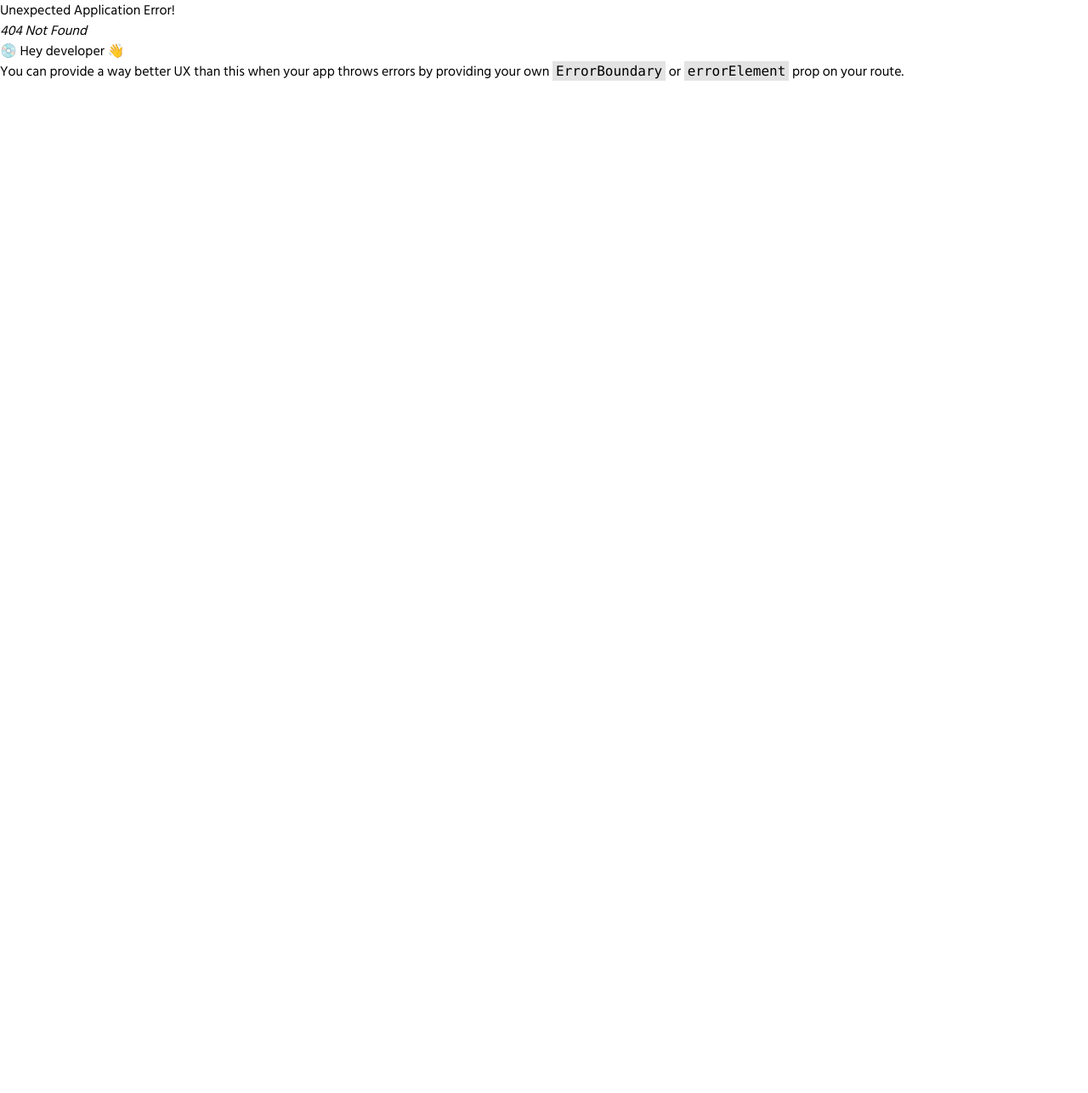
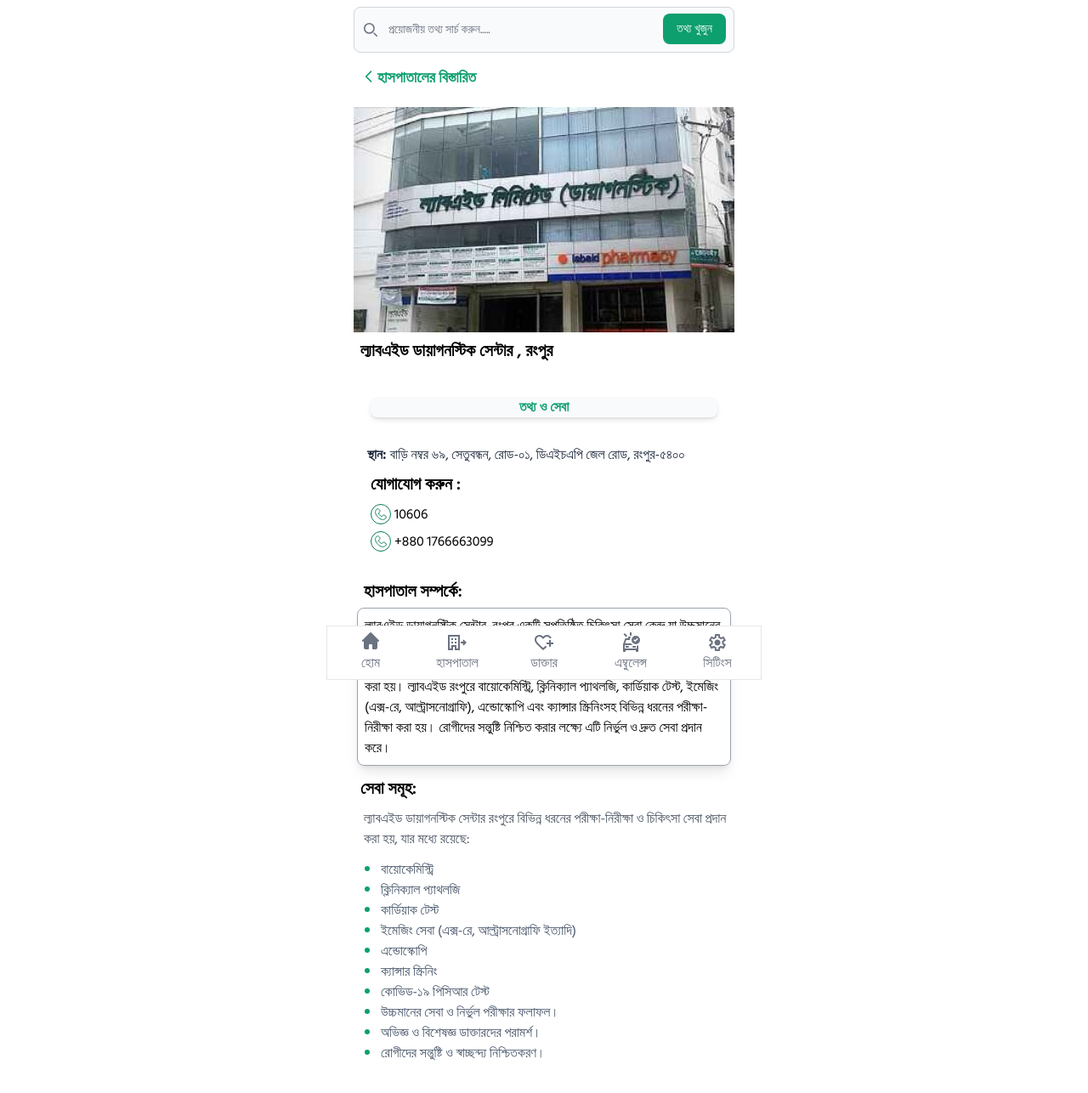
Before and after one commit to dev-juwelhossain/medizon-front-end, a React (Vite) app: page /labaid in a window 1280 px wide. Before the commit this address had no page. Shown: the top 1286 px of the page at 85% size. Before the commit the page ends 800 px from the top, so only its background shows below. Built offline with nearby package versions, Linux system fonts and the light colour scheme.

Commit message:
labaid details add

```diff
--- a/src/component/Hospitals.jsx
+++ b/src/component/Hospitals.jsx
@@ -105,7 +105,7 @@
                 <p className="text-[13px] m-1 "> +৮৮০-১৩১১২৩৪৫ </p>
                 <p className="text-[13px] m-1">ধাপ রোড , মেডিকেল মোড়</p>
               </div>
-              <a
+              <NavLink to='/labaid'
                 href="#"
                 className="inline-flex items-center px-2  mt-2 font-normal text-center text-black  bg-white rounded-md text-[13px] hover:shadow-md"
               >
@@ -127,7 +127,7 @@
                     d="m9 5 7 7-7 7"
                   />
                 </svg>
-              </a>
+              </NavLink>
             </div>
           </div>
         </div>
--- a/src/main.jsx
+++ b/src/main.jsx
@@ -17,6 +17,7 @@
 import DetailsOneHospitals from "./pages/DetailsOneHospitals.jsx";
 import Settings from "./pages/Settings.jsx";
 import ExpertDoctors from "./pages/ExpertDoctors.jsx";
+import Labaid from "./pages/Labaid.jsx";
 
 const router = createBrowserRouter([
   {
@@ -59,6 +60,10 @@
         path: "/expert-doctors",
         element: <ExpertDoctors />,
       },
+      {
+        path: "/labaid",
+        element: <Labaid />,
+      },
     ],
   },
 ]);
--- /dev/null
+++ b/src/pages/Labaid.jsx
@@ -0,0 +1,158 @@
+import { NavLink } from "react-router";
+
+const Labaid = () => {
+  return (
+    <div>
+      <div className="max-w-md m-3 mx-auto">
+        {/* back button */}
+        <NavLink
+          to="/hospitals"
+          className="inline-flex px-2 py-1 mb-4 text-lg font-semibold text-green-500 dark:text-white"
+        >
+          <a href="">
+            <svg
+              className="w-5 h-5 text-green-500 mt-[2px] dark:text-white"
+              aria-hidden="true"
+              xmlns="http://www.w3.org/2000/svg"
+              width="22"
+              height="22"
+              fill="none"
+              viewBox="0 0 24 24"
+            >
+              <path
+                stroke="currentColor"
+                strokeLinecap="round"
+                strokeLinejoin="round"
+                strokeWidth="2"
+                d="m15 19-7-7 7-7"
+              />
+            </svg>
+          </a>
+          <h3 className="">হাসপাতালের বিস্তারিত </h3>
+        </NavLink>
+
+        {/* hospital details start here */}
+        <section>
+          <div>
+            <img
+              src="../../img/labaid.jpg"
+              alt="Rangpur Medical Hospital"
+              className="w-full h-auto "
+            />
+          </div>
+
+          <div className="m-2">
+            <h2 className="text-xl font-semibold">
+              ল্যাবএইড ডায়াগনস্টিক সেন্টার , রংপুর
+            </h2>
+            {/* information button */}
+            <div className="mt-10 ">
+              <h4 className="px-3 mx-3 ml-3 font-semibold text-center text-green-500 rounded-lg shadow-md bg-gray-50">
+                তথ্য ও সেবা
+              </h4>
+            </div>
+            <br />
+
+            {/* information section */}
+
+            <div>
+              <div className="m-2">
+                <h3 className="text-medium text-slate-800">
+                  <span className="font-bold">স্থান: </span> বাড়ি নম্বর ৬৯, সেতুবন্ধন, রোড-০১, ডিএইচএপি জেল রোড, রংপুর-৫৪০০
+                </h3>
+              </div>
+
+              {/* contact info */}
+              <h3 className="ml-3 mb-2 font-semibold text-[20px]">
+                যোগাযোগ করুন :
+              </h3>
+
+              <div className="flex items-center mb-2 ml-3 space-x-1">
+                <svg
+                  className="w-[24px] h-[24px] text-green-600 dark:text-white  border border-green-600 rounded-xl"
+                  aria-hidden="true"
+                  xmlns="http://www.w3.org/2000/svg"
+                  width="24"
+                  height="24"
+                  fill="none"
+                  viewBox="0 0 24 24"
+                >
+                  <path
+                    stroke="currentColor"
+                    strokeLinecap="round"
+                    strokeLinejoin="round"
+                    strokeWidth="1"
+                    d="M18.427 14.768 17.2 13.542a1.733 1.733 0 0 0-2.45 0l-.613.613a1.732 1.732 0 0 1-2.45 0l-1.838-1.84a1.735 1.735 0 0 1 0-2.452l.612-.613a1.735 1.735 0 0 0 0-2.452L9.237 5.572a1.6 1.6 0 0 0-2.45 0c-3.223 3.2-1.702 6.896 1.519 10.117 3.22 3.221 6.914 4.745 10.12 1.535a1.601 1.601 0 0 0 0-2.456Z"
+                  />
+                </svg>
+                <p>10606</p>
+              </div>
+              <div className="flex items-center ml-3 space-x-1">
+                <svg
+                  className="w-[24px] h-[24px] text-green-600 border border-green-600 rounded-xl dark:text-white"
+                  aria-hidden="true"
+                  xmlns="http://www.w3.org/2000/svg"
+                  width="24"
+                  height="24"
+                  fill="none"
+                  viewBox="0 0 24 24"
+                >
+                  <path
+                    stroke="currentColor"
+                    strokeLinecap="round"
+                    strokeLinejoin="round"
+                    strokeWidth="1"
+                    d="M18.427 14.768 17.2 13.542a1.733 1.733 0 0 0-2.45 0l-.613.613a1.732 1.732 0 0 1-2.45 0l-1.838-1.84a1.735 1.735 0 0 1 0-2.452l.612-.613a1.735 1.735 0 0 0 0-2.452L9.237 5.572a1.6 1.6 0 0 0-2.45 0c-3.223 3.2-1.702 6.896 1.519 10.117 3.22 3.221 6.914 4.745 10.12 1.535a1.601 1.601 0 0 0 0-2.456Z"
+                  />
+                </svg>
+                <p>+880 1766663099</p>
+              </div>
+            </div>
+            <br />
+          </div>
+          <div>
+            <h2 className="ml-3 text-[20px] font-semibold">
+              হাসপাতাল সম্পর্কে:{" "}
+            </h2>
+            <div className="m-1">
+              <p className="p-2 border border-gray-400 rounded-lg shadow-lg">
+              ল্যাবএইড ডায়াগনস্টিক সেন্টার, রংপুর একটি সুপ্রতিষ্ঠিত চিকিৎসা সেবা কেন্দ্র যা উচ্চমানের ডায়াগনস্টিক সেবা প্রদান করে। এটি রংপুর শহরের ধাপ জেল রোডে অবস্থিত। এখানে আধুনিক প্রযুক্তি এবং অভিজ্ঞ বিশেষজ্ঞদের মাধ্যমে রোগ নির্ণয় এবং চিকিৎসা সেবা প্রদান করা হয়। ল্যাবএইড রংপুরে বায়োকেমিস্ট্রি, ক্লিনিক্যাল প্যাথলজি, কার্ডিয়াক টেস্ট, ইমেজিং (এক্স-রে, আল্ট্রাসনোগ্রাফি), এন্ডোস্কোপি এবং ক্যান্সার স্ক্রিনিংসহ বিভিন্ন ধরনের পরীক্ষা-নিরীক্ষা করা হয়। রোগীদের সন্তুষ্টি নিশ্চিত করার লক্ষ্যে এটি নির্ভুল ও দ্রুত সেবা প্রদান করে।
+
+              </p>
+            </div>
+          </div>
+          <div>
+            <h1 className="mt-3 ml-2 text-[20px] font-semibold mb-2">
+              সেবা সমূহ:
+            </h1>
+
+            <div className="ml-3 ">
+                <p className="mb-3 text-gray-600">ল্যাবএইড ডায়াগনস্টিক সেন্টার রংপুরে বিভিন্ন ধরনের পরীক্ষা-নিরীক্ষা ও চিকিৎসা সেবা প্রদান করা হয়, যার মধ্যে রয়েছে:</p>
+              <ul
+                role="list"
+                className="pl-3 space-x-2 list-disc marker:text-green-500 text-slate-600"
+              >
+                <li className="ml-2">বায়োকেমিস্ট্রি</li>
+                <li>ক্লিনিক্যাল প্যাথলজি</li>
+                <li>কার্ডিয়াক টেস্ট</li>
+                <li>ইমেজিং সেবা (এক্স-রে, আল্ট্রাসনোগ্রাফি ইত্যাদি)</li>
+                <li>এন্ডোস্কোপি</li>
+                <li>ক্যান্সার স্ক্রিনিং</li>
+                <li>কোভিড-১৯ পিসিআর টেস্ট</li>
+                <li>উচ্চমানের সেবা ও নির্ভুল পরীক্ষার ফলাফল।</li>
+                <li>অভিজ্ঞ ও বিশেষজ্ঞ ডাক্তারদের পরামর্শ।</li>
+                <li>রোগীদের সন্তুষ্টি ও স্বাচ্ছন্দ্য নিশ্চিতকরণ।</li>
+              </ul>
+            </div>
+          </div>
+          <br />
+          <br />
+          <br />
+          <br />
+        </section>
+      </div>
+    </div>
+  );
+};
+
+export default Labaid;
```
